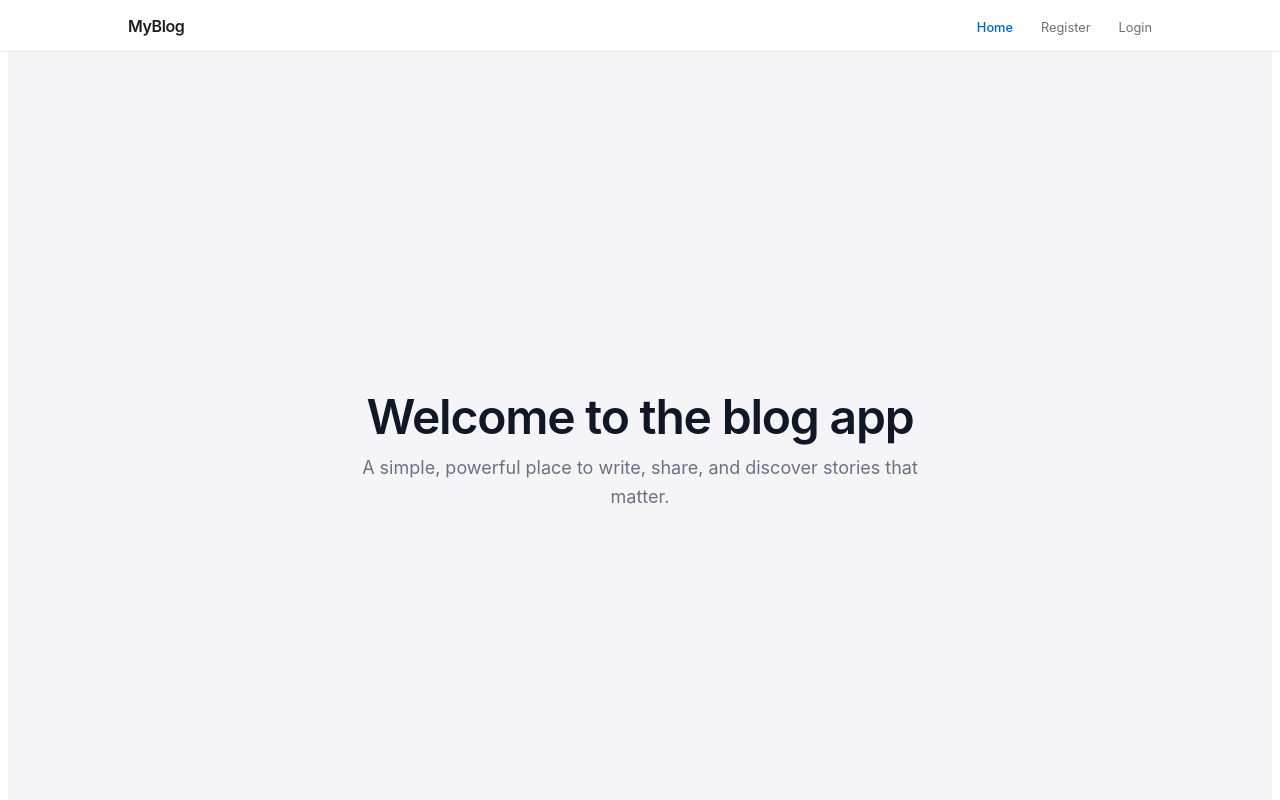
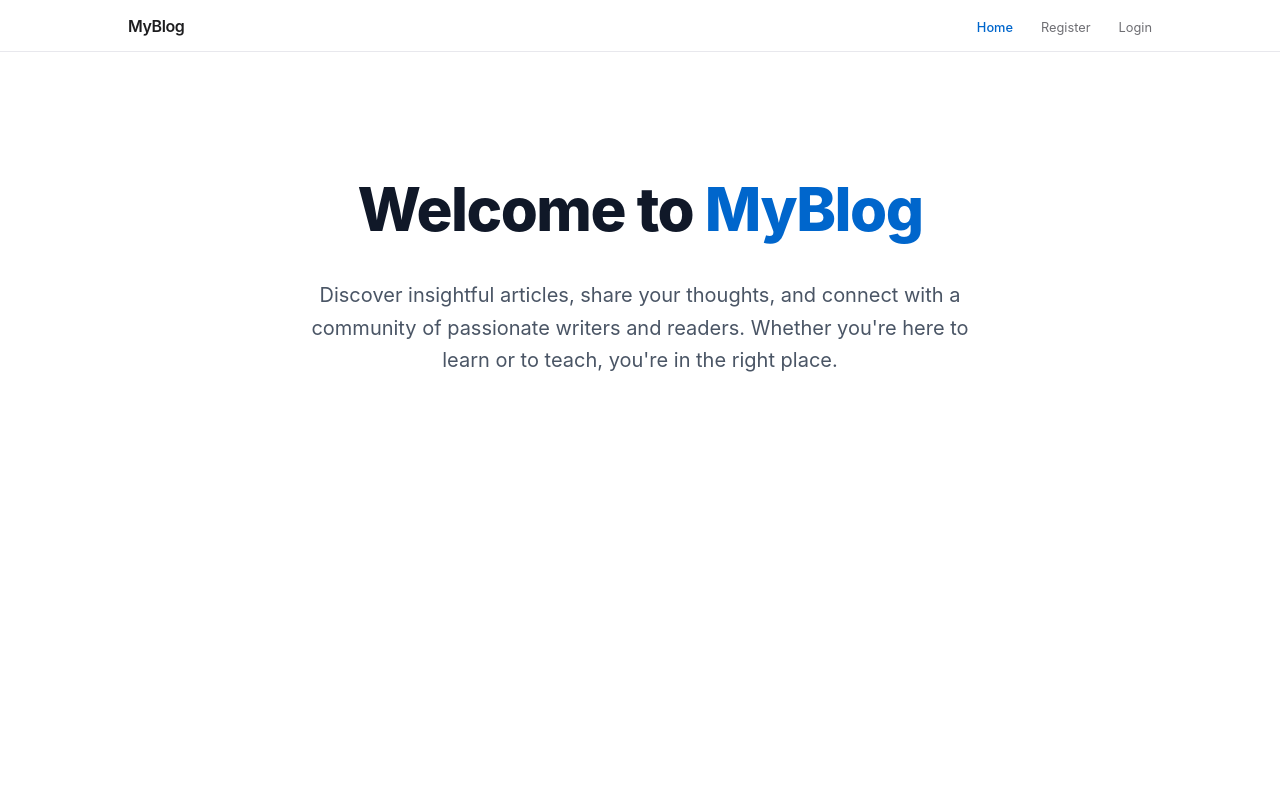
Before and after one commit to sushanth005/ATP_24EG105Q31, a React (Vite) app in the folder Week_7_Assignments/Capstone-Project/frontend/: page / in a window 1280 px wide. Shown: the top 800 px of the page. Built offline with nearby package versions, Linux system fonts and the light colour scheme; no server answers.

Commit message:
Update Home.jsx

```diff
--- a/Week_7_Assignments/Capstone-Project/frontend/src/components/Home.jsx
+++ b/Week_7_Assignments/Capstone-Project/frontend/src/components/Home.jsx
@@ -1,19 +1,17 @@
-import React from 'react'
-
 function Home() {
   return (
-    <div className="h-screen flex flex-col justify-center items-center bg-[#f5f5f7] text-center font-sans">
+    <div className="flex flex-col items-center justify-center py-20 px-4 mt-10">
+      <div className="max-w-3xl text-center space-y-8">
+        <h1 className="text-5xl md:text-6xl font-extrabold text-gray-900 tracking-tight leading-tight">
+          Welcome to <span className="text-[#0066cc]">MyBlog</span>
+        </h1>
 
-  <h1 className="text-5xl font-semibold text-gray-900 mb-3 tracking-tight">
-    Welcome to the blog app
-  </h1>
-
-  <p className="text-lg text-gray-500 max-w-xl leading-relaxed">
-    A simple, powerful place to write, share, and discover stories that matter.
-  </p>
-
-</div>
+        <p className="text-xl text-gray-600 leading-relaxed max-w-2xl mx-auto">
+          Discover insightful articles, share your thoughts, and connect with a community of passionate writers and readers. Whether you're here to learn or to teach, you're in the right place.
+        </p>
+        </div>
+      </div>
   )
 }
 
-export default Home
+export default Home;
```
